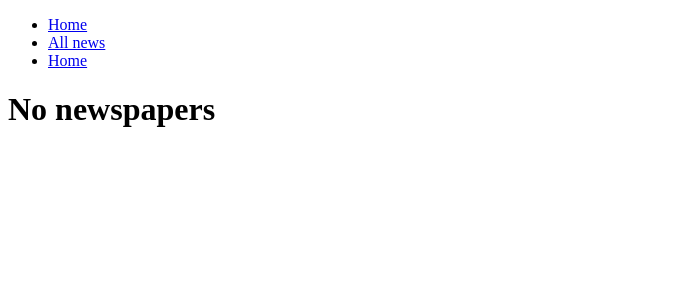
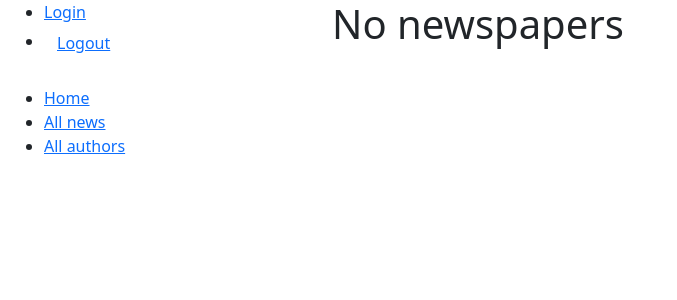
Before and after one commit to 0lex1y/news-agency, a Django app: page /news/ in a window 1280 px wide. Shown: the top 300 px of the page, without its empty margins (0-677 px from the left). Run offline with Django 5.2, Linux system fonts and the light colour scheme; data that the repository does not hold is empty.

Commit message:
Add pagination.html and registration for site. Add bootstrap and crispy

```diff
--- a/news/views.py
+++ b/news/views.py
@@ -1,7 +1,6 @@
 from django.views import generic
 from django.views.generic import ListView
 from .models import *
-
 
 class NewsIndex(generic.ListView):
     model = Newspaper
--- a/news_agency/urls.py
+++ b/news_agency/urls.py
@@ -20,4 +20,5 @@ from django.urls import path, include
 urlpatterns = [
     path('admin/', admin.site.urls),
     path('news/', include('news.urls'), name='news'),
+    path('accounts/', include('django.contrib.auth.urls'), name='accounts'),
 ]
--- a/templates/base.html
+++ b/templates/base.html
@@ -5,15 +5,32 @@
   <meta name="viewport"
         content="width=device-width, user-scalable=no, initial-scale=1.0, maximum-scale=1.0, minimum-scale=1.0">
   <meta http-equiv="X-UA-Compatible" content="ie=edge">
+  {% load static %}
+  <link href="https://cdn.jsdelivr.net/npm/bootstrap@5.3.8/dist/css/bootstrap.min.css" rel="stylesheet"
+        integrity="sha384-sRIl4kxILFvY47J16cr9ZwB07vP4J8+LH7qKQnuqkuIAvNWLzeN8tE5YBujZqJLB" crossorigin="anonymous">
   {% block title %}
     <title>Newspaper</title>
   {% endblock %}
 </head>
 <body>
+<div class="container-fluid">
+  <div class="row">
+    <div class="col-sm-3">
       {% block sidebar %}
         {% include 'includes/sidebar.html' %}
       {% endblock %}
+    </div>
+    <div class="col-sm-9">
       {% block content %}
       {% endblock %}
+    </div>
+    {% block pagination %}
+      {% include 'includes/pagination.html' %}
+    {% endblock %}
+    <script src="https://cdn.jsdelivr.net/npm/bootstrap@5.3.8/dist/js/bootstrap.bundle.min.js"
+            integrity="sha384-FKyoEForCGlyvwx9Hj09JcYn3nv7wiPVlz7YYwJrWVcXK/BmnVDxM+D2scQbITxI"
+            crossorigin="anonymous"></script>
+  </div>
+</div>
 </body>
 </html>
--- /dev/null
+++ b/templates/includes/pagination.html
@@ -0,0 +1,19 @@
+{% if is_paginate %}
+  <ul class="pagination">
+    {% if page_obj.has_previous %}
+      <li class="page-item">
+      <a href="?page={{ page_obj.previous_page_number }}{% if q %}&q={{ q }}{% endif %}" class="page-link">Prev</a>
+    {% endif %}
+    </li>
+
+    <li class="page-item">
+      <span>Page {{ page_obj.number }} of {{ page.obj.paginator.num_pages }}</span>
+    </li>
+
+    {% if page_obj.has_next %}
+      <li class="page-item">
+        <a href="?={{ page_obj.next_page_number }}{% if q %}&q={{ q }}{% endif %}" class="page-link">Next</a>
+      </li>
+    {% endif %}
+  </ul>
+{% endif %}
--- a/templates/includes/sidebar.html
+++ b/templates/includes/sidebar.html
@@ -1,5 +1,15 @@
-<ul class="sidebar">
+<ul class="sidebar-menu">
+  {% if user.is_authenticated %}
+  	<p><a href="#">Username: {{ user.username }}</a></p>
+    {% else %}
+    <li><a href="{% url 'login' %}">Login</a></li>
+  {% endif %}
+  <li><form action="{% url 'logout' %}" method="post" style="display: inline;">
+    {% csrf_token %} {# Дуже важливо для POST-форм в Django! #}
+    <button type="submit" class="btn btn-link">Logout</button>
+</form></li>
+  <br>
   <li><a href="{% url 'news:index' %}">Home</a></li>
   <li><a href="#">All news</a></li>
-  <li><a href="#">Home</a></li>
+  <li><a href="#">All authors</a></li>
 </ul>
--- a/templates/news/index.html
+++ b/templates/news/index.html
@@ -1,7 +1,7 @@
 {% extends 'base.html' %}
 
 {% block title %}
-  <title>All news</title>
+  <title>News</title>
 {% endblock %}
 
 {% block content %}
```
Also changed, not shown: news_agency/settings.py (+7 -0 lines), templates/registration/logged_out.html (added, +7 -0 lines), templates/registration/login.html (added, +14 -0 lines). Lines whose indentation alone changed are shown as unchanged.
